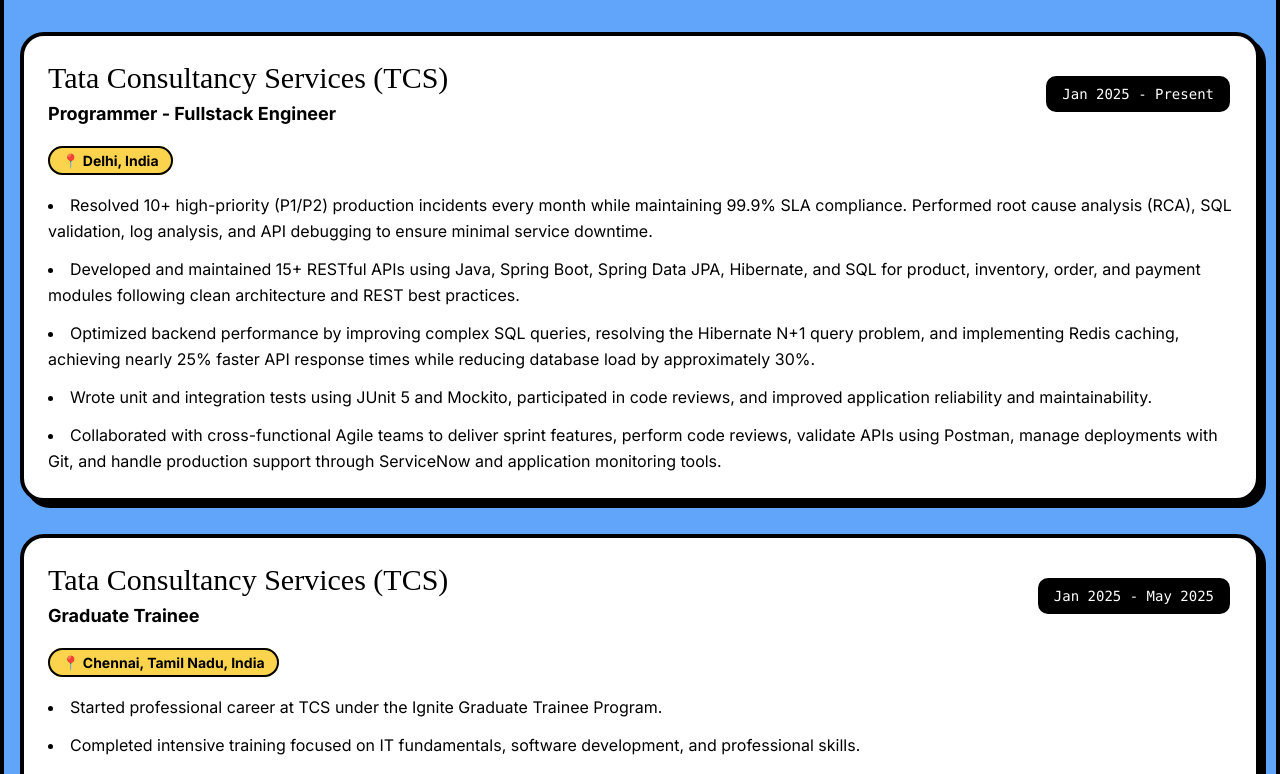
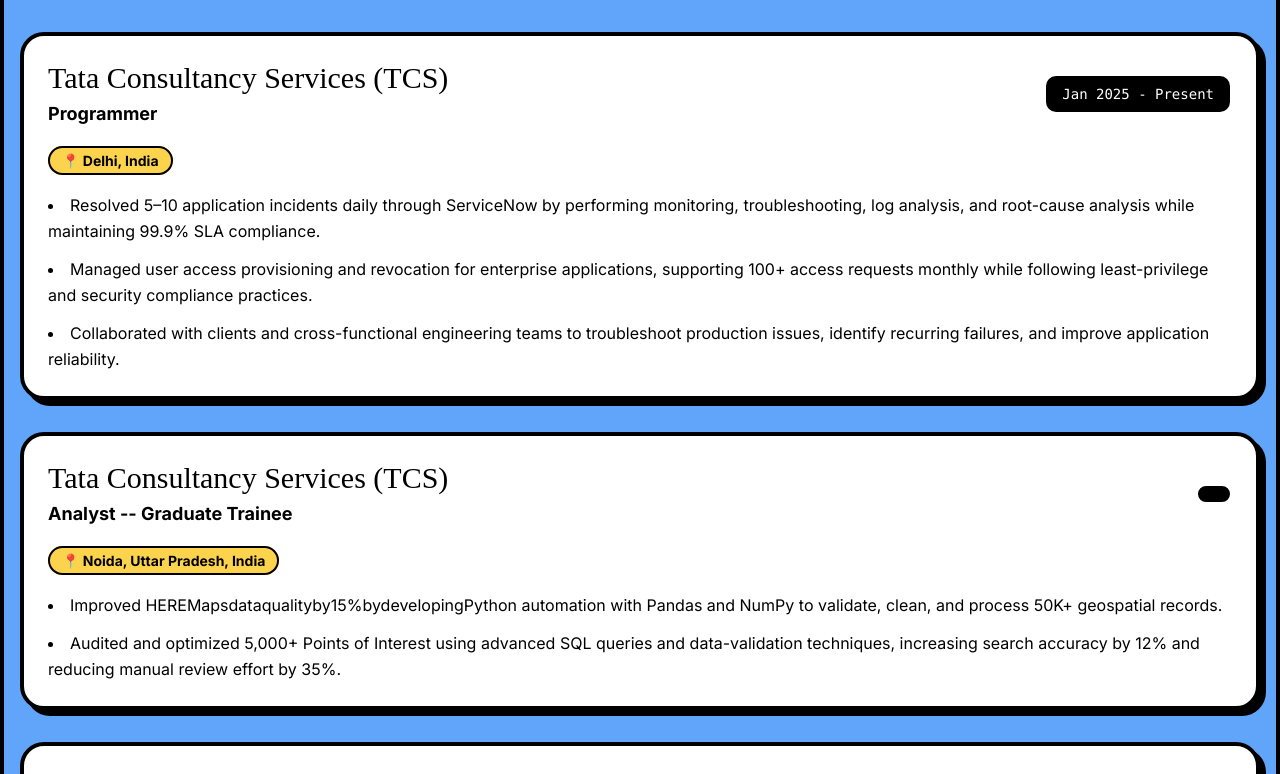
Before and after one commit to rajSunny5714/new-portfolio, a React (Vite) app: page / in a window 1280 px wide. Shown: the part 1393-2167 px from the top of the page. Built offline with nearby package versions, Linux system fonts and the light colour scheme; the HTML template or start-up script is replaced by a standard one; a web font is replaced by a local one.

Commit message:
Update Experience.tsx

```diff
--- a/src/components/sections/Experience.tsx
+++ b/src/components/sections/Experience.tsx
@@ -58,23 +58,33 @@ const Experience = () => {
   const experienceData = [
     {
       company: 'Tata Consultancy Services (TCS)',
-      role: 'Programmer - Fullstack Engineer',
+      role: 'Programmer',
       duration: 'Jan 2025 - Present',
       location: 'Delhi, India',
       color: 'bg-custom-yellow',
       points: [
-        'Resolved 10+ high-priority (P1/P2) production incidents every month while maintaining 99.9% SLA compliance. Performed root cause analysis (RCA), SQL validation, log analysis, and API debugging to ensure minimal service downtime.',
-        'Developed and maintained 15+ RESTful APIs using Java, Spring Boot, Spring Data JPA, Hibernate, and SQL for product, inventory, order, and payment modules following clean architecture and REST best practices.',
-        'Optimized backend performance by improving complex SQL queries, resolving the Hibernate N+1 query problem, and implementing Redis caching, achieving nearly 25% faster API response times while reducing database load by approximately 30%.',
-        'Wrote unit and integration tests using JUnit 5 and Mockito, participated in code reviews, and improved application reliability and maintainability.',
-        'Collaborated with cross-functional Agile teams to deliver sprint features, perform code reviews, validate APIs using Postman, manage deployments with Git, and handle production support through ServiceNow and application monitoring tools.',
+        'Resolved 5–10 application incidents daily through ServiceNow by performing monitoring, troubleshooting, log analysis, and root-cause analysis while maintaining 99.9% SLA compliance.',
+        'Managed user access provisioning and revocation for enterprise applications, supporting 100+ access requests monthly while following least-privilege and security compliance practices.',
+        'Collaborated with clients and cross-functional engineering teams to troubleshoot production issues, identify recurring failures, and improve application reliability.',
         ],
     },
 
     {
       company: 'Tata Consultancy Services (TCS)',
+      role: 'Analyst -- Graduate Trainee',
+      duration: '',
+      location: 'Noida, Uttar Pradesh, India',
+      color: 'bg-custom-pink',
+      points: [
+        'Improved HEREMapsdataqualityby15%bydevelopingPython automation with Pandas and NumPy to validate, clean, and process 50K+ geospatial records.',
+        'Audited and optimized 5,000+ Points of Interest using advanced SQL queries and data-validation techniques, increasing search accuracy by 12% and reducing manual review effort by 35%.',
+      ],
+    },
+
+    {
+      company: 'Tata Consultancy Services (TCS)',
       role: 'Graduate Trainee',
-      duration: 'Jan 2025 - May 2025',
+      duration: '',
       location: 'Chennai, Tamil Nadu, India',
       color: 'bg-custom-pink',
       points: [
```
